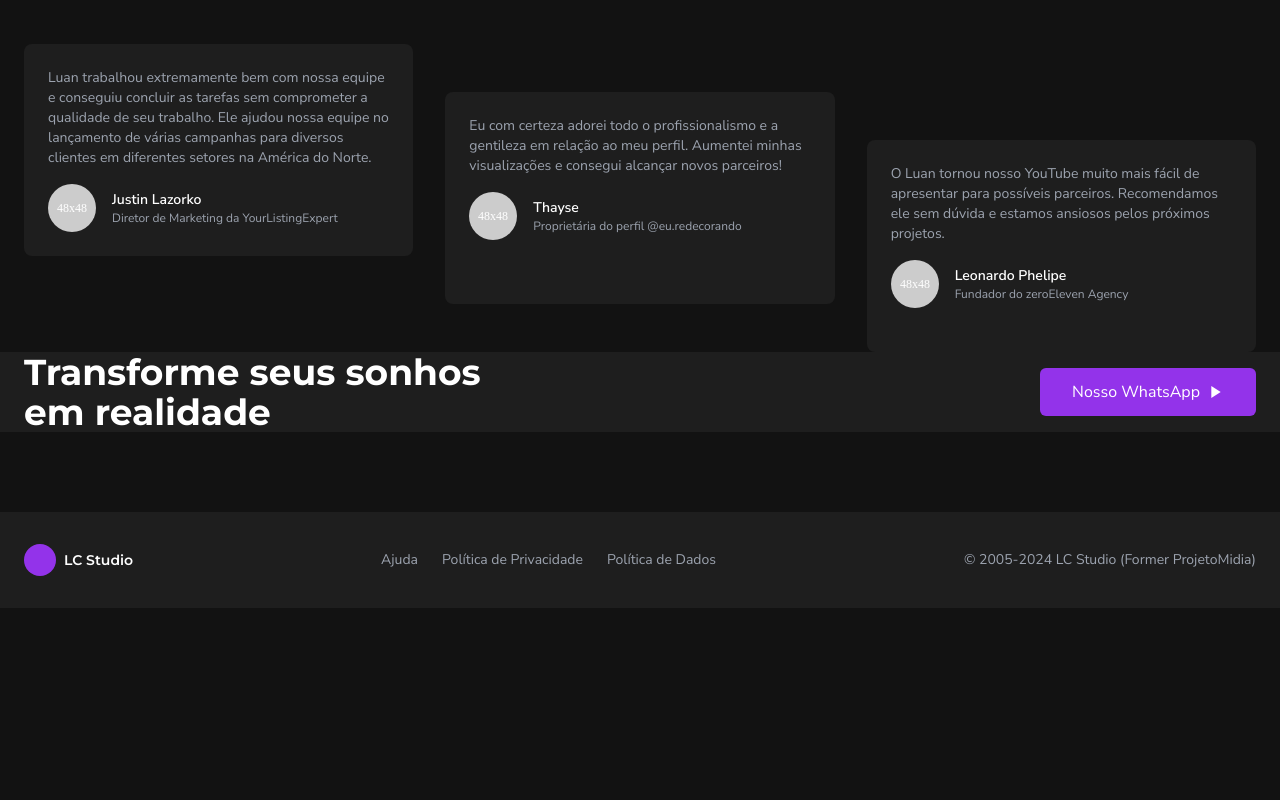
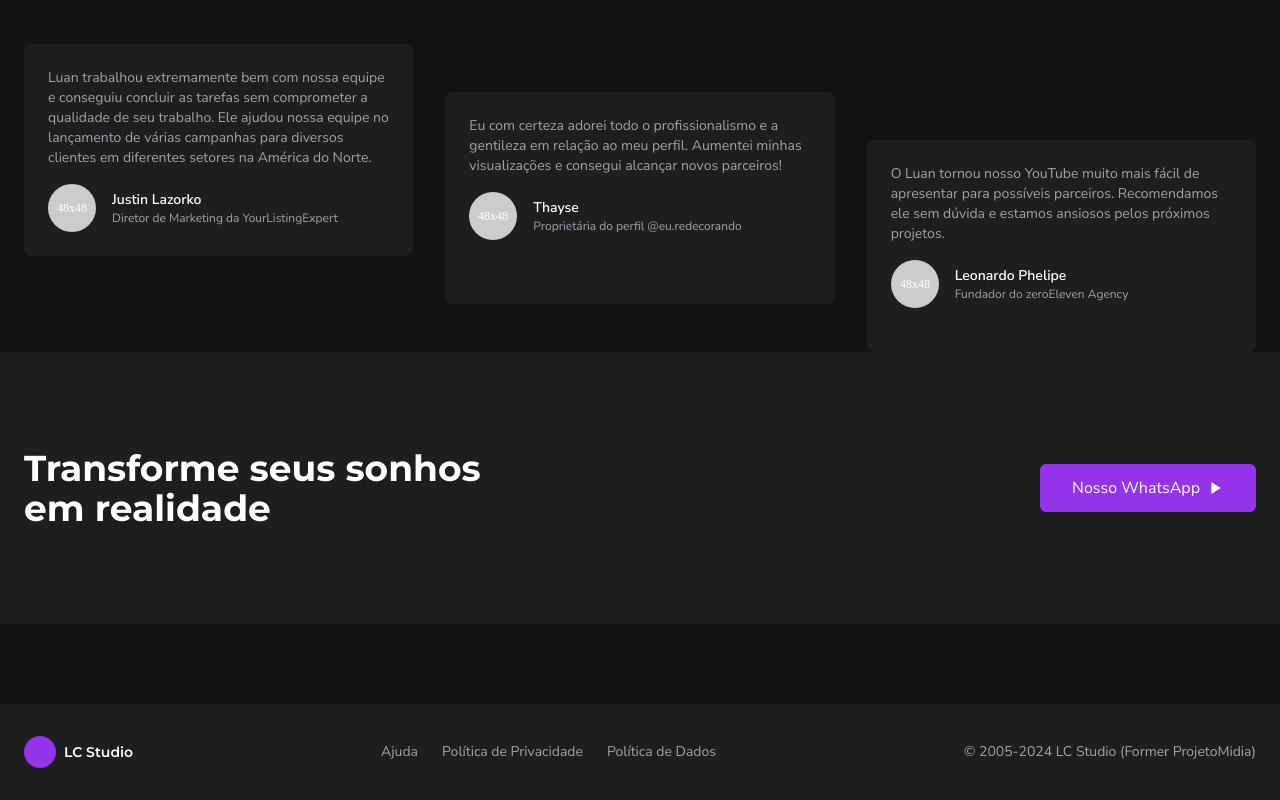
Before and after one commit to luanhrods/lcs, a Next.js app: page / in a window 1280 px wide. Shown: the part 1912-2712 px from the top of the page. Before the commit the page ends 2520 px from the top, so only its background shows below. Built offline with nearby package versions, Linux system fonts and the light colour scheme.

Commit message:
Update index.tsx

```diff
--- a/pages/index.tsx
+++ b/pages/index.tsx
@@ -247,10 +247,10 @@ const Home: NextPage = () => {
           </div>
         </section>
 
-        <section className="bg-[#1E1E1E] py-30" ref={contactRef}>
+        <section className="bg-[#1E1E1E] py-24" ref={contactRef}>
           <div className="container mx-auto px-6">
             <div className="flex flex-col md:flex-row items-center justify-between">
-              <h2 className="text-3xl md:text-4xl font-bold mb-8 md:mb-0 font-montserrat md:w-1/2"> Transforme seus sonhos<br />em realidade</h2>
+              <h2 className="text-3xl md:text-4xl font-bold mb-8 md:mb-0 font-montserrat lg:w-1/2"> Transforme seus sonhos<br />em realidade</h2>
               <button className="bg-purple-600 text-white px-8 py-3 rounded-md text-sm md:text-base font-medium inline-flex items-center font-nunito hover:bg-purple-700 transition-colors duration-300">
                 Nosso WhatsApp
                 <svg className="ml-2 w-4 h-4" viewBox="0 0 24 24" fill="none" xmlns="http://www.w3.org/2000/svg">
```
